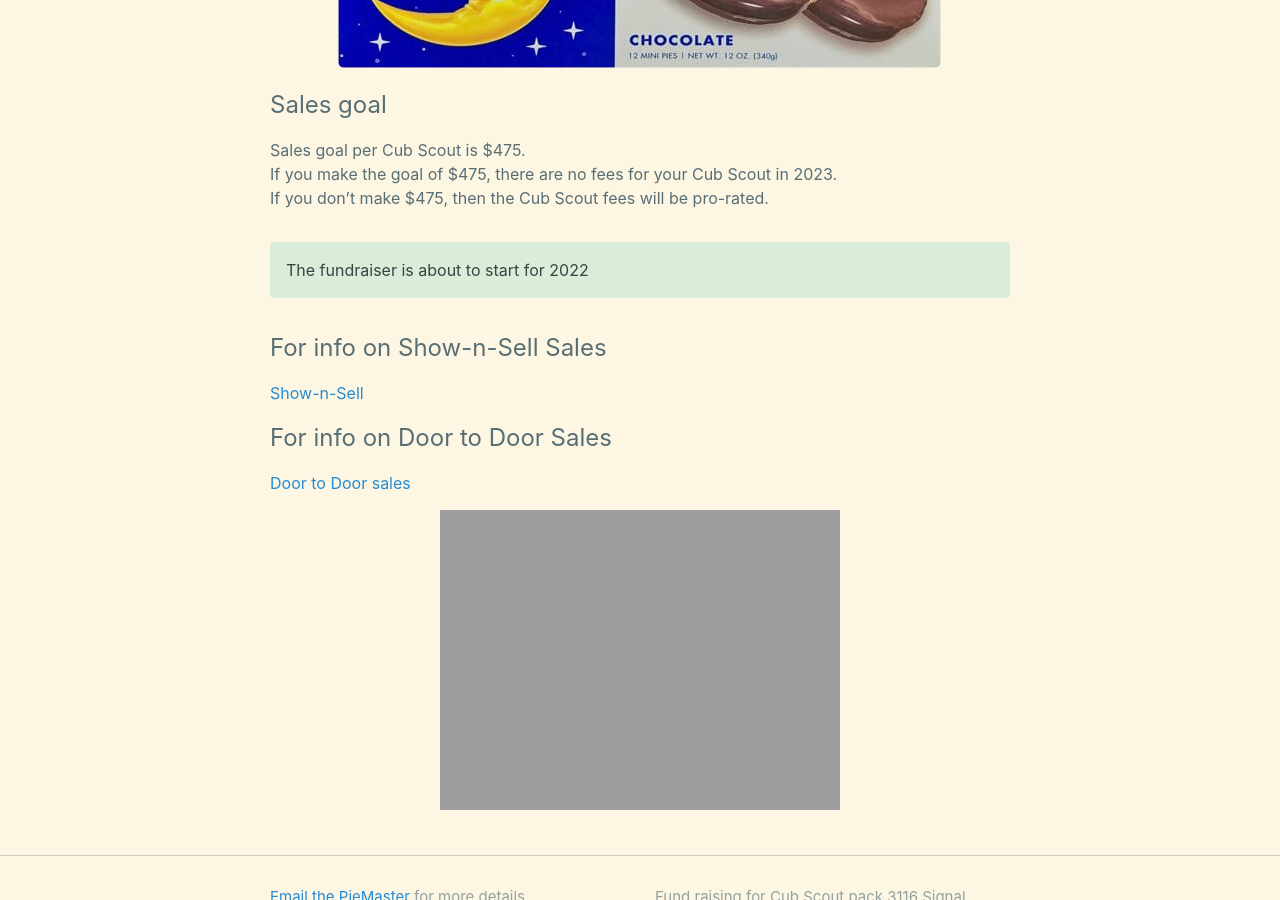
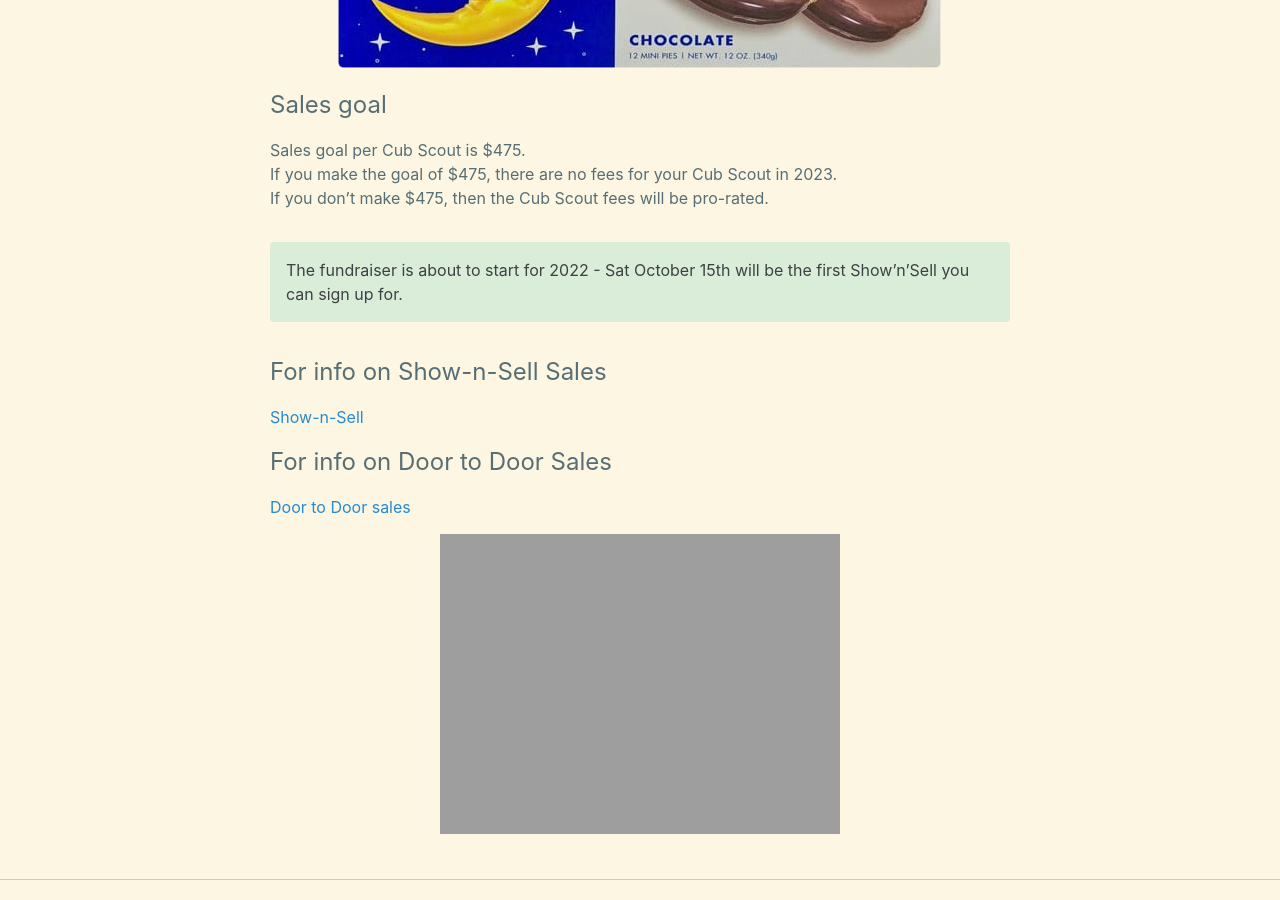
Before and after one commit to CodeJourneymen/scoutpiemaster, a Jekyll site: the page built from index.md, in a window 1280 px wide and 900 px high, scrolled down 770 px. Built offline with Jekyll 4.4.1, drawn with Linux system fonts in a browser that asks for light colours.

Commit message:
updated for 2022
Signed-off-by: Lee Walker <lee@codejourneymen.com>

```diff
--- a/index.md
+++ b/index.md
@@ -16,7 +16,7 @@ Sales goal per Cub Scout is $475.<br/>
 If you make the goal of $475, there are no fees for your Cub Scout in 2023.<br/>
 If you don't make $475, then the Cub Scout fees will be pro-rated.
 
-The fundraiser is about to start for 2022<br/>
+The fundraiser is about to start for 2022 - Sat October 15th will be the first Show'n'Sell you can sign up for.<br/>
 {: .notice--success }
 
 ## For info on Show-n-Sell Sales
```
